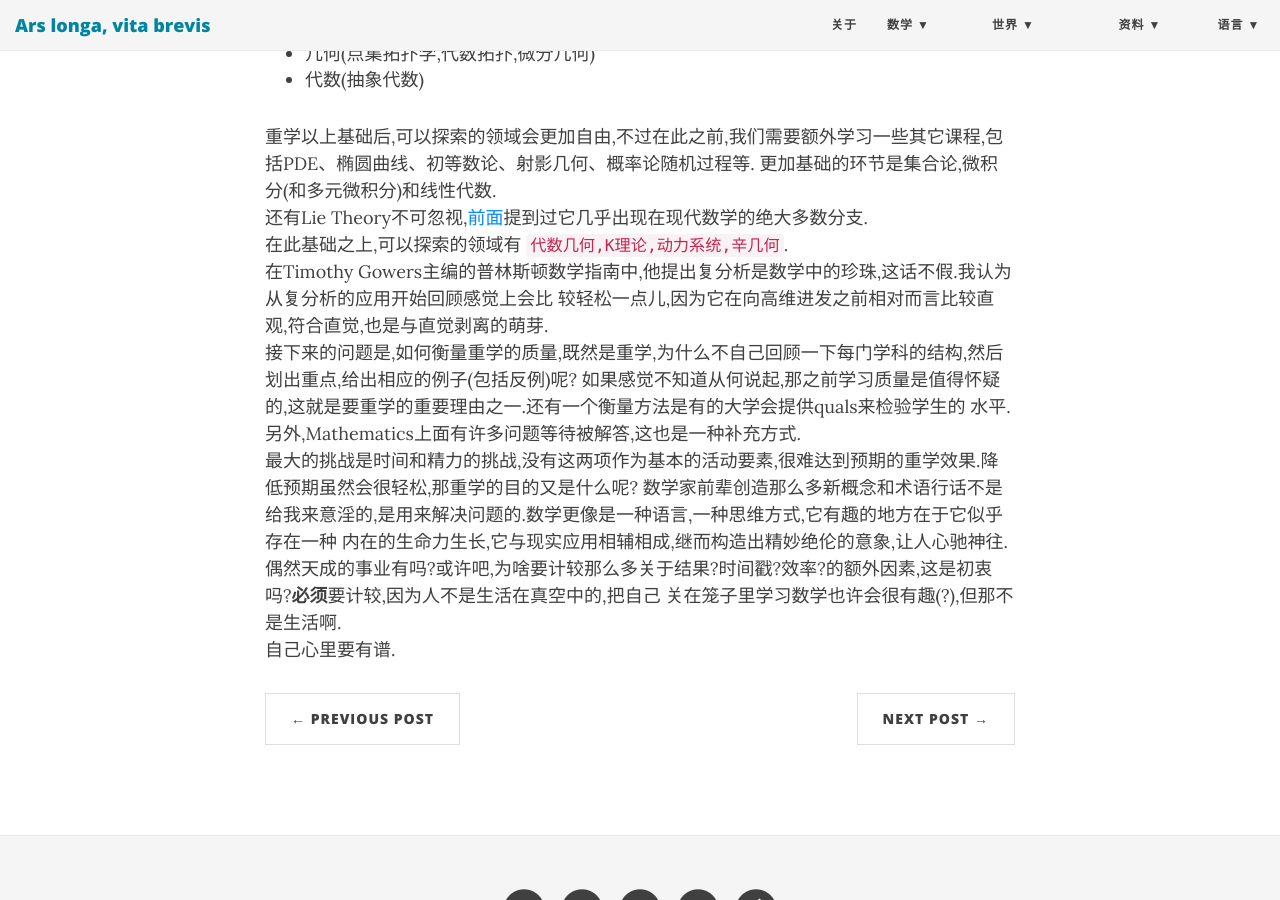
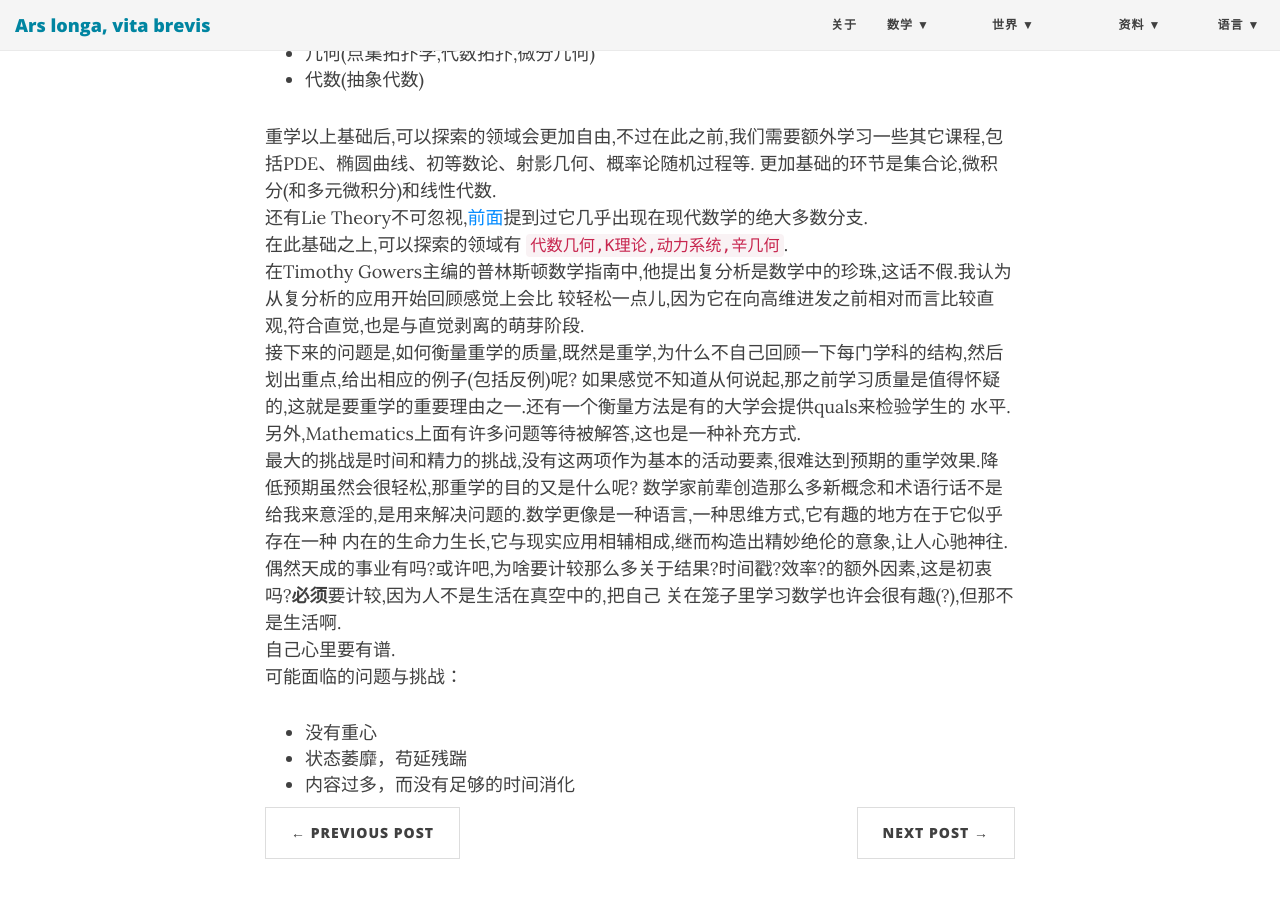
Before and after one commit to ZionPi/zionpi.github.io, a Jekyll site: the page built from _posts/2019-01-11-irreducible-core-of-modern-mathematics.md, in a window 1280 px wide and 900 px high, scrolled down 312 px. Built offline with Jekyll 4.4.1, drawn with Linux system fonts in a browser that asks for light colours; nearby versions of some CDN libraries.

Commit message:
Update 2019-01-11-irreducible-core-of-modern-mathematics.md

````diff
--- a/_posts/2019-01-11-irreducible-core-of-modern-mathematics.md
+++ b/_posts/2019-01-11-irreducible-core-of-modern-mathematics.md
@@ -12,7 +12,7 @@ title: 重学现代数学核心
 还有Lie Theory不可忽视,[前面]()提到过它几乎出现在现代数学的绝大多数分支.
 在此基础之上,可以探索的领域有  ```代数几何,K理论,动力系统,辛几何```.
 在Timothy Gowers主编的普林斯顿数学指南中,他提出复分析是数学中的珍珠,这话不假.我认为从复分析的应用开始回顾感觉上会比
-较轻松一点儿,因为它在向高维进发之前相对而言比较直观,符合直觉,也是与直觉剥离的萌芽.
+较轻松一点儿,因为它在向高维进发之前相对而言比较直观,符合直觉,也是与直觉剥离的萌芽阶段.
 接下来的问题是,如何衡量重学的质量,既然是重学,为什么不自己回顾一下每门学科的结构,然后划出重点,给出相应的例子(包括反例)呢?
 如果感觉不知道从何说起,那之前学习质量是值得怀疑的,这就是要重学的重要理由之一.还有一个衡量方法是有的大学会提供quals来检验学生的
 水平.另外,Mathematics上面有许多问题等待被解答,这也是一种补充方式.
@@ -22,3 +22,7 @@ title: 重学现代数学核心
 偶然天成的事业有吗?或许吧,为啥要计较那么多关于结果?时间戳?效率?的额外因素,这是初衷吗?**必须**要计较,因为人不是生活在真空中的,把自己
 关在笼子里学习数学也许会很有趣(?),但那不是生活啊.
 自己心里要有谱.
+可能面临的问题与挑战：
+- 没有重心
+- 状态萎靡，苟延残踹
+- 内容过多，而没有足够的时间消化
````
